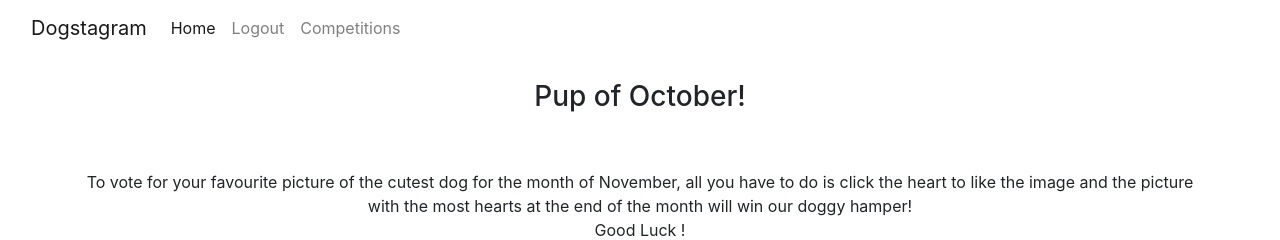
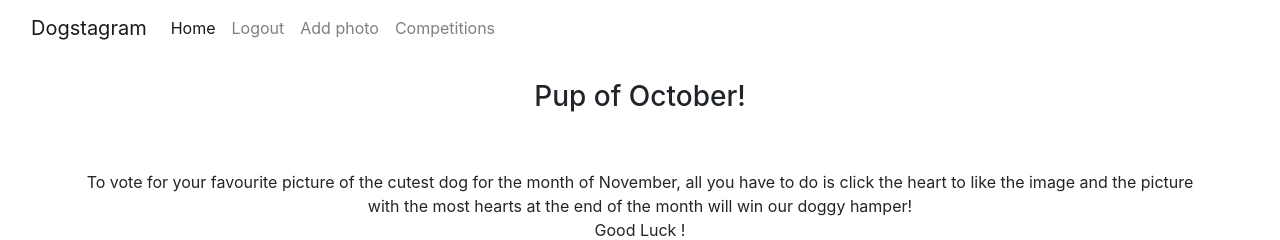
Before and after one commit to shellym96/dog-stagram, a Django app: page /competition/ in a window 1280 px wide. Shown: the top 240 px of the page. Run offline with Django 3.2, Linux system fonts and the light colour scheme; the visitor is signed in with stand-in values (Sample User, id 1); data that the repository does not hold is empty; some libraries are stand-ins or nearby versions.

Commit message:
Add photos section to create a upload  img section

```diff
--- a/templates/navbar.html
+++ b/templates/navbar.html
@@ -15,6 +15,9 @@
                   <a class="nav-link" href="{% url 'account_logout' %}">Logout</a>
               </li>
               <li class="nav-item">
+                <a class="nav-link" href="{% url 'photos' %}">Add photo</a>
+            </li>
+              <li class="nav-item">
                 <a class="nav-link" href="{% url 'competition' %}">Competitions</a>
             </li>
               {% else %}
```
